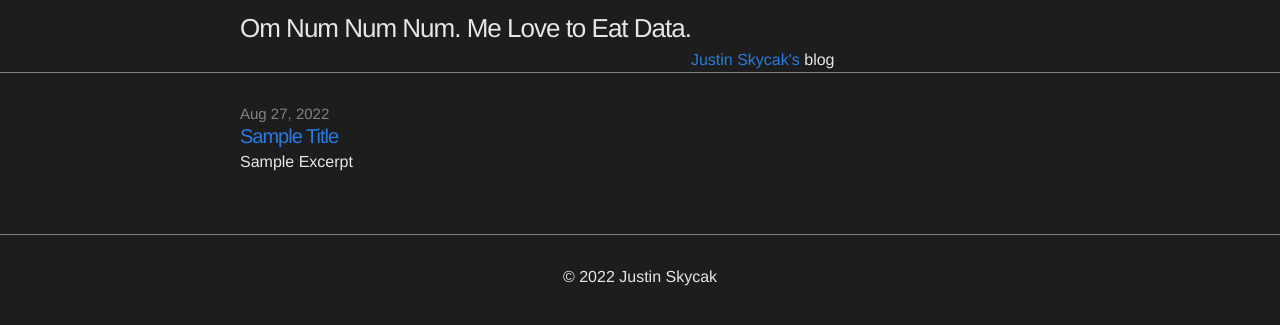
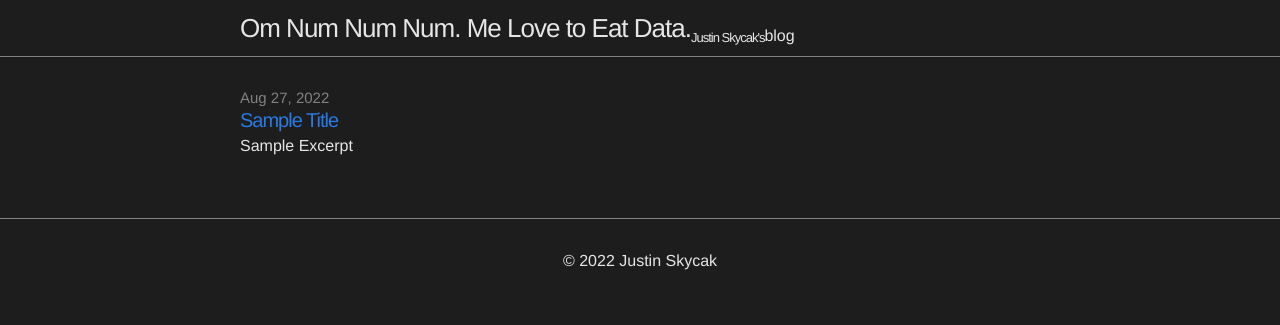
Before and after one commit to quantmonster/quantmonster.github.io, a Jekyll site: the page built from index.html, in a window 1280 px wide. Shown: the top 325 px of the page. Built offline with Jekyll 4.4.1, drawn with Linux system fonts in a browser that asks for light colours.

Commit message:
tweak subtitle

```diff
--- a/_includes/header.html
+++ b/_includes/header.html
@@ -3,7 +3,8 @@
   <div class="wrap">
 
     <a class="site-title" href="{{ site.baseurl }}/">{{ site.title }}</a>
-    <br><br><a href="https://justinmath.com" target="_blank">Justin Skycak's</a> blog
+
+    <br><a class="site-subtitle" href="https://justinmath.com" target="_blank">Justin Skycak's</a> blog
 
     <nav class="site-nav">
       <a href="#" class="menu-icon">
--- a/css/main.css
+++ b/css/main.css
@@ -58,6 +58,19 @@ a:visited { color: #205caa; }
   letter-spacing: -1px;
   float: left;
   line-height: 56px;
+  position: relative;
+  z-index: 1;
+}
+
+.site-subtitle,
+.site-subtitle:hover,
+.site-subtitle:visited {
+  display: block;
+  color: #e6e6e6;
+  font-size: 13px;
+  letter-spacing: -1px;
+  float: left;
+  line-height: 28px;
   position: relative;
   z-index: 1;
 }
```
